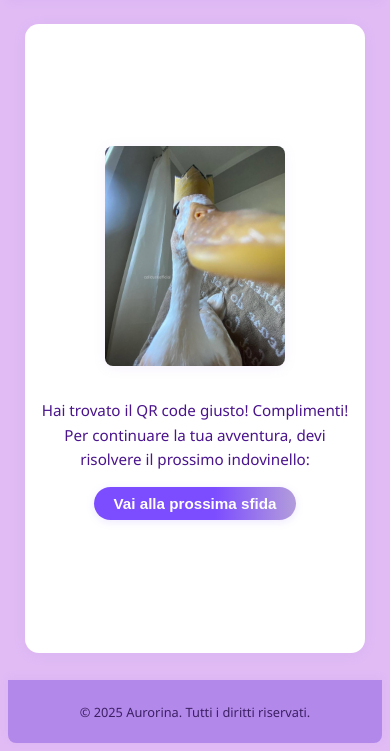
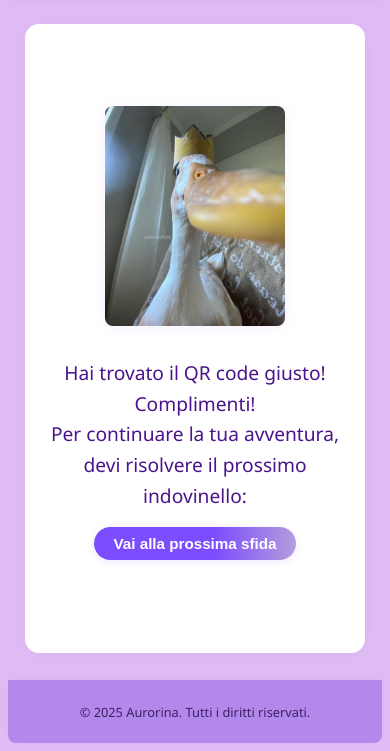
Before and after one commit to valentina-its/Aurorina, a Flask app: page /duckRight in a window 390 px wide. Shown: the part 93-844 px from the top of the page. Run offline with Flask 3, Linux system fonts and the light colour scheme.

Commit message:
speruma per il meglio

```diff
--- a/app/static/css/text.css
+++ b/app/static/css/text.css
@@ -1,7 +1,7 @@
 /* text.css: stili per paragrafi, titoli e messaggi */
 main p, .random-duck-text {
     text-align: center;
-    font-size: 1.18rem;
+    font-size: 1.4rem;
     margin: 0.5rem auto;
     padding: 0;
     color: #4a148c;
@@ -28,7 +28,7 @@ main p, .random-duck-text {
 /* Media query per Redmi Note 11 e dispositivi simili */
 @media (max-width: 600px) {
     main p, .random-duck-text {
-        font-size: 1.2rem;
+        font-size: 1.35rem;
         margin: 1rem auto;
         padding: 0.4rem 0.2rem;
         max-width: 98%;
@@ -49,7 +49,7 @@ main p, .random-duck-text {
 /* Mantenere anche la media query esistente per dispositivi molto piccoli */
 @media (max-width: 400px) {
     main p, .random-duck-text {
-        font-size: 0.95rem;
+        font-size: 1.2rem;
         margin-bottom: 0.7rem;
         padding: 0.3rem 0.1rem;
     }
```
